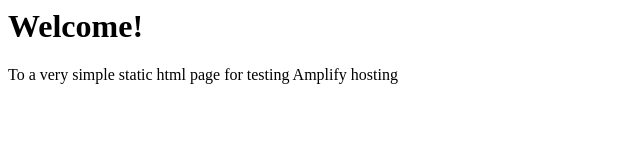
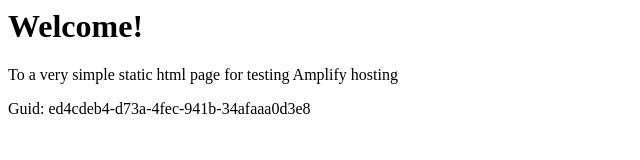
Before and after one commit to aws-aemilia-bah/Github-PR-Commit-Integration-Test-DoNotTouch-GitH-MJCD6L4M-v2-preprod-me-south-1, a website: page src/index.html in a window 1280 px wide. Shown: the whole page, without its empty margins (0-640 px from the left). Drawn offline with Linux system fonts and the light colour scheme.

Commit message:
commit from integ tests

```diff
--- a/src/index.html
+++ b/src/index.html
@@ -1,3 +1,5 @@
+
+
 <html lang="en">
 
 <head>
@@ -10,6 +12,6 @@
 <body>
     <h1>Welcome!</h1>
     <p>To a very simple static html page for testing Amplify hosting</p>
-</body>
+    <p>Guid: ed4cdeb4-d73a-4fec-941b-34afaaa0d3e8</p></body>
 
 </html>
```
